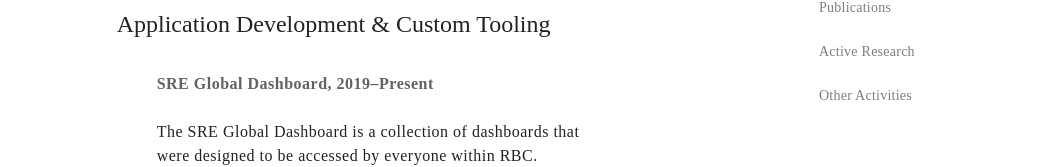
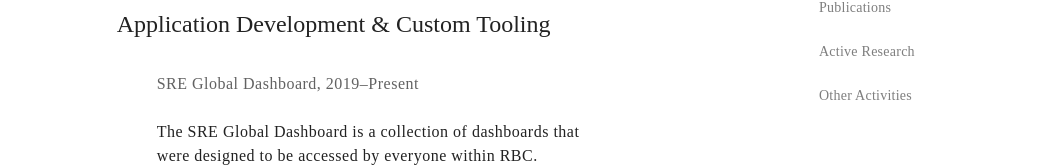
Before and after one commit to cheftechnical/simonyates, a React (Create React App) app: page /work/rbc in a window 1280 px wide. Shown: the part 438-605 px from the top of the page, without its empty margins (116-1162 px from the left). Built offline with nearby package versions, Linux system fonts and the light colour scheme; a web font is replaced by a local one.

Commit message:
Fix the styling to not be 'too bold'

```diff
--- a/src/styling/DefaultTheme.tsx
+++ b/src/styling/DefaultTheme.tsx
@@ -196,11 +196,6 @@
 				borderColor: color.lime['300'],
 			}
 		},
-		MuiContainer: {
-			maxWidthLg: {
-				maxWidth: rem(1032)
-			}
-		},
 		MuiCssBaseline: {
 			'@global': {
 				'@font-face': [
@@ -218,13 +213,13 @@
 				'html,body': {
 					height: '100%'
 				},
+				'#root': {
+					height: '100%'
+				},
 				'ul': {
 					marginLeft: '0px',
 					paddingLeft: '15px',
 				},
-				'#root': {
-					height: '100%'
-				}
 			},
 		},
 		MuiLink: {
@@ -233,7 +228,6 @@
 			}
 		},
 		MuiInput: {
-
 			underline: {
 				// Indent the value of the text field
 				paddingTop: rem(10),
--- a/src/styling/Typography/index.tsx
+++ b/src/styling/Typography/index.tsx
@@ -101,7 +101,8 @@
 
 	fontFamily: '"Tiempos Text Semibold"',
 	fontStyle: 'normal',
-	fontWeight: 600,
+	// fontWeight: 600,
+	fontWeight: 500,
 	fontSize: rem(16),
 	lineHeight: rem(24),
 	letterSpacing: rem(0.5),
```
